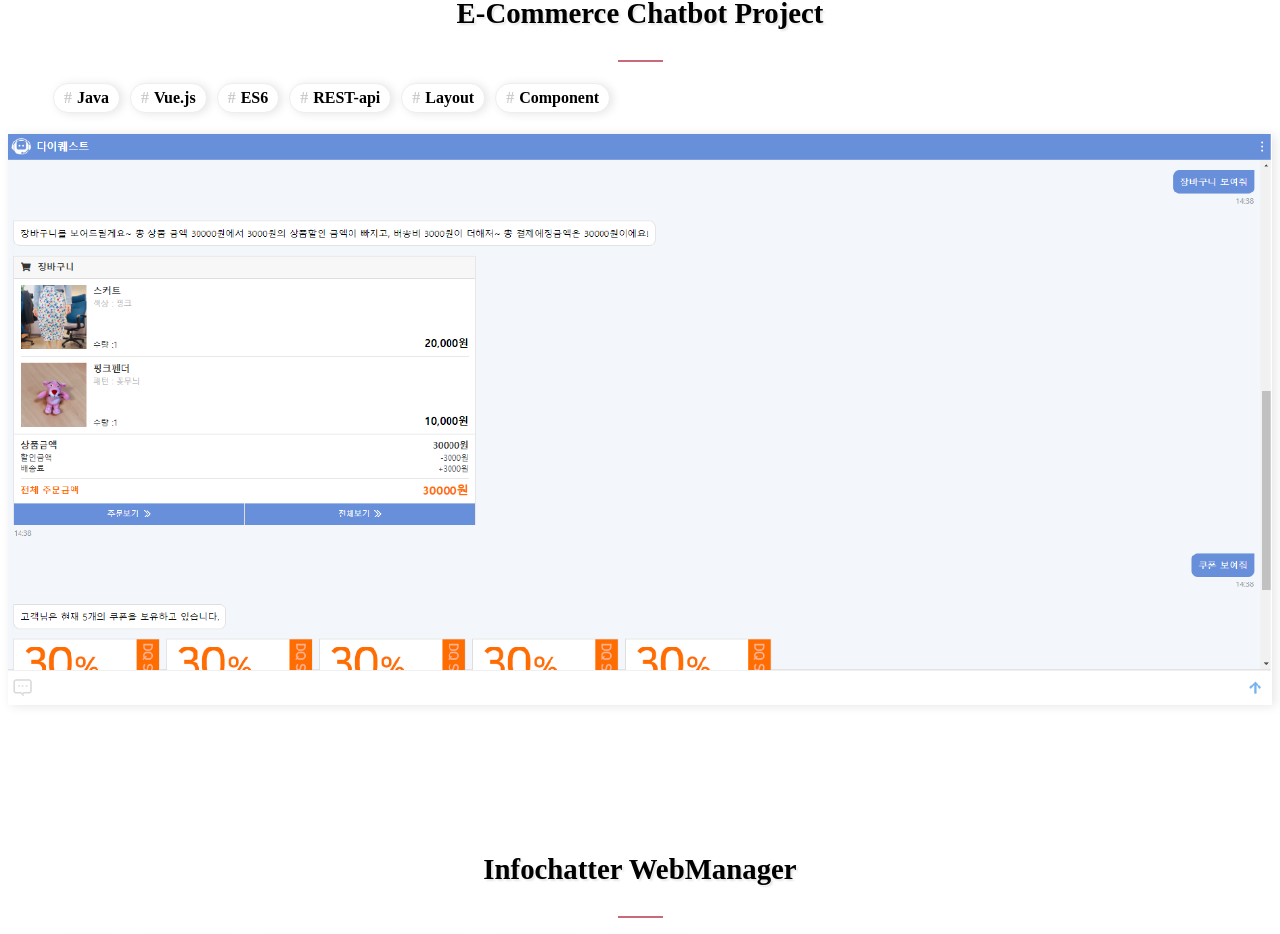
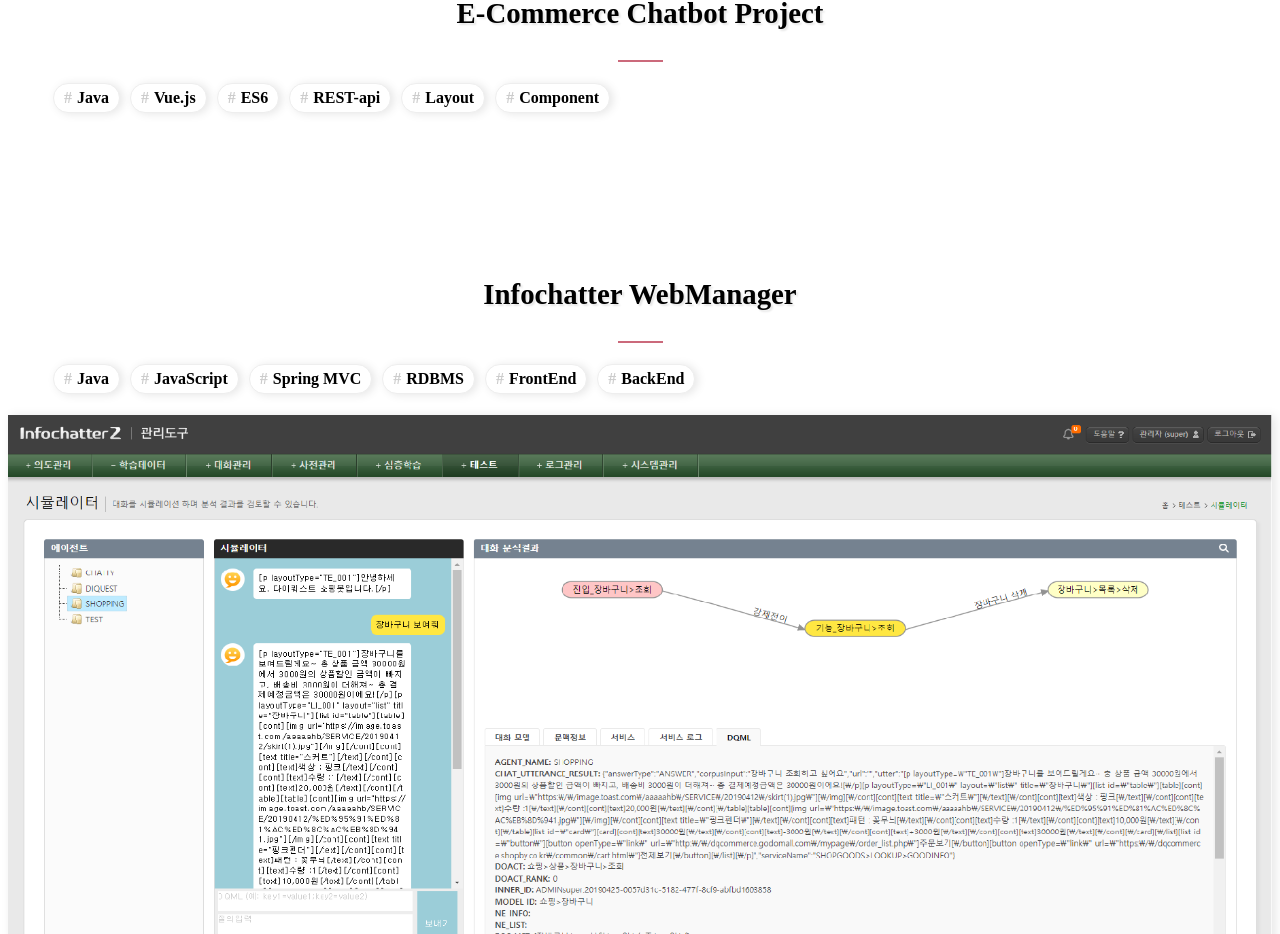
Before and after one commit to deepmining3825/donghyun.info, a Vue app: page /project in a window 1280 px wide. Shown: the part 1167-2101 px from the top of the page. Built offline with nearby package versions, Linux system fonts and the light colour scheme.

Commit message:
컨텐츠 수정

```diff
--- a/src/components/CommerceChatbot.vue
+++ b/src/components/CommerceChatbot.vue
@@ -15,24 +15,24 @@
             </ul>
         </div>
 
-        <div class="projects-image-commerce" @mouseup="showButton" @mouseleave="hideButton">
+        <!-- <div class="projects-image-commerce" @mouseup="showButton" @mouseleave="hideButton">
             <img class="projects-image" src="..\assets\commerce.png" alt="">
             <div class="image-cover-commerce" style="opacity: 0;" ref="image">
                 <span class="image-cover-commerce__btn">View details</span>
             </div>
-        </div>
+        </div> -->
     </section>
 </template>
 
 <script>
 export default {
     methods: {
-        showButton() {
-            this.$refs.image.style.opacity = 1;
-        },
-        hideButton() {
-            this.$refs.image.style.opacity = 0;
-        },
+        // showButton() {
+        //     this.$refs.image.style.opacity = 1;
+        // },
+        // hideButton() {
+        //     this.$refs.image.style.opacity = 0;
+        // },
     }
 }
 </script>
--- a/src/views/ActivityView.vue
+++ b/src/views/ActivityView.vue
@@ -12,7 +12,7 @@
                 </div>
                 <div class="activity-detail">
                     <p class="activity-detail__text">Lecturing git at encore playdata academy</p>
-                    <p class="activity-detail__text">In the past year, I've lectured about git at encore playdata academy.</p>
+                    <p class="activity-detail__text">In the past year, I've been teaching about git at encore playdata academy.</p>
                     <p class="activity-detail__text">It was not easy to teach someone, but was able to grow on my own in the process.</p>
                     <ul class="activity-links">
                         <li>
--- a/src/views/SkillsView.vue
+++ b/src/views/SkillsView.vue
@@ -32,7 +32,7 @@
             </div>
             <ul class="skills-content">
                 <li>Understanding Life Cycle</li>
-                <li>Implement EC Chatbot Client using Vue.js</li>
+                <li>Implementation EC Chatbot Client using Vue.js</li>
                 <li>Handling Vuex/Router</li>
             </ul>
         </article>
```
